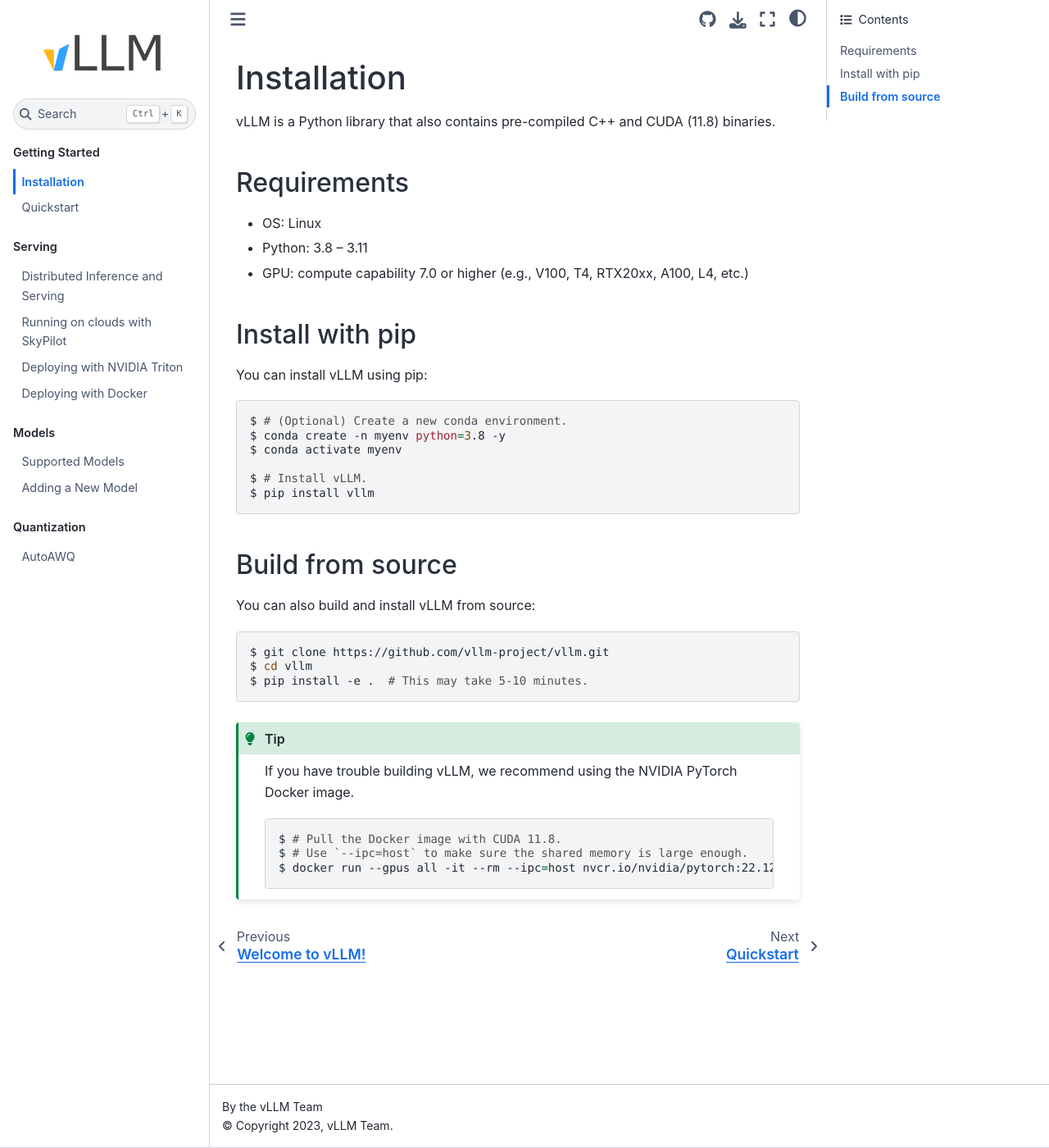
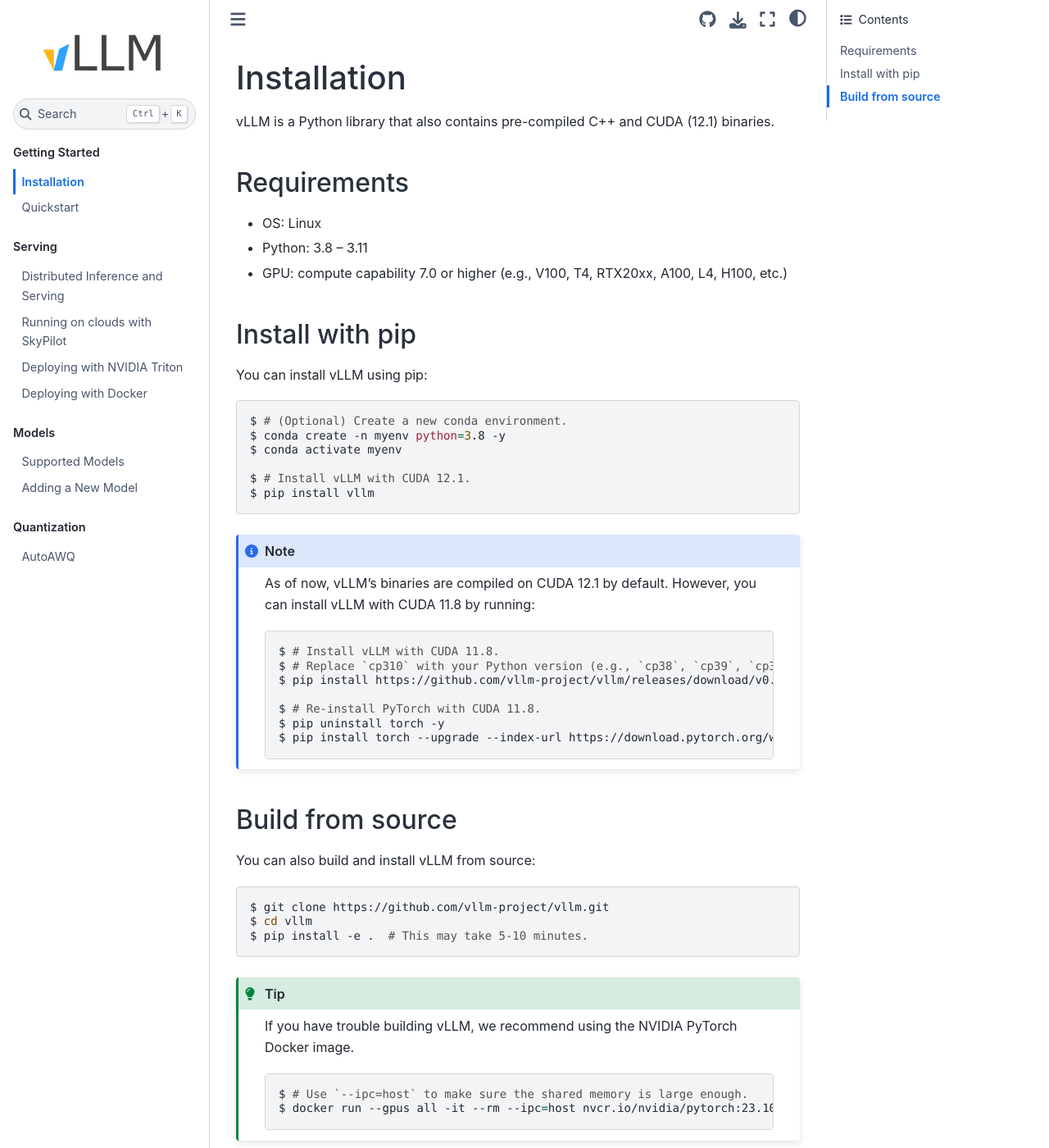
Before and after one commit to shaojiewang/vllm-rocm, a Sphinx documentation site: the page built from docs/source/getting_started/installation.rst, in a window 1280 px wide and 1400 px high. Shown: the whole window at 82% size. Built offline with Sphinx 7.4.7 and the Sphinx Book theme 1.1.4, drawn with Linux system fonts in a browser that asks for light colours.

Commit message:
Add instructions to install vLLM+cu118 (#1717)

```diff
--- a/docs/source/getting_started/installation.rst
+++ b/docs/source/getting_started/installation.rst
@@ -3,14 +3,14 @@
 Installation
 ============
 
-vLLM is a Python library that also contains pre-compiled C++ and CUDA (11.8) binaries.
+vLLM is a Python library that also contains pre-compiled C++ and CUDA (12.1) binaries.
 
 Requirements
 ------------
 
 * OS: Linux
 * Python: 3.8 -- 3.11
-* GPU: compute capability 7.0 or higher (e.g., V100, T4, RTX20xx, A100, L4, etc.)
+* GPU: compute capability 7.0 or higher (e.g., V100, T4, RTX20xx, A100, L4, H100, etc.)
 
 Install with pip
 ----------------
@@ -23,8 +23,23 @@
     $ conda create -n myenv python=3.8 -y
     $ conda activate myenv
 
-    $ # Install vLLM.
+    $ # Install vLLM with CUDA 12.1.
     $ pip install vllm
+
+.. note::
+
+    As of now, vLLM's binaries are compiled on CUDA 12.1 by default.
+    However, you can install vLLM with CUDA 11.8 by running:
+
+    .. code-block:: console
+
+        $ # Install vLLM with CUDA 11.8.
+        $ # Replace `cp310` with your Python version (e.g., `cp38`, `cp39`, `cp311`).
+        $ pip install https://github.com/vllm-project/vllm/releases/download/v0.2.2/vllm-0.2.2+cu118-cp310-cp310-manylinux1_x86_64.whl
+
+        $ # Re-install PyTorch with CUDA 11.8.
+        $ pip uninstall torch -y
+        $ pip install torch --upgrade --index-url https://download.pytorch.org/whl/cu118
 
 
 .. _build_from_source:
@@ -45,6 +60,5 @@
 
     .. code-block:: console
 
-        $ # Pull the Docker image with CUDA 11.8.
         $ # Use `--ipc=host` to make sure the shared memory is large enough.
-        $ docker run --gpus all -it --rm --ipc=host nvcr.io/nvidia/pytorch:22.12-py3
+        $ docker run --gpus all -it --rm --ipc=host nvcr.io/nvidia/pytorch:23.10-py3
```
